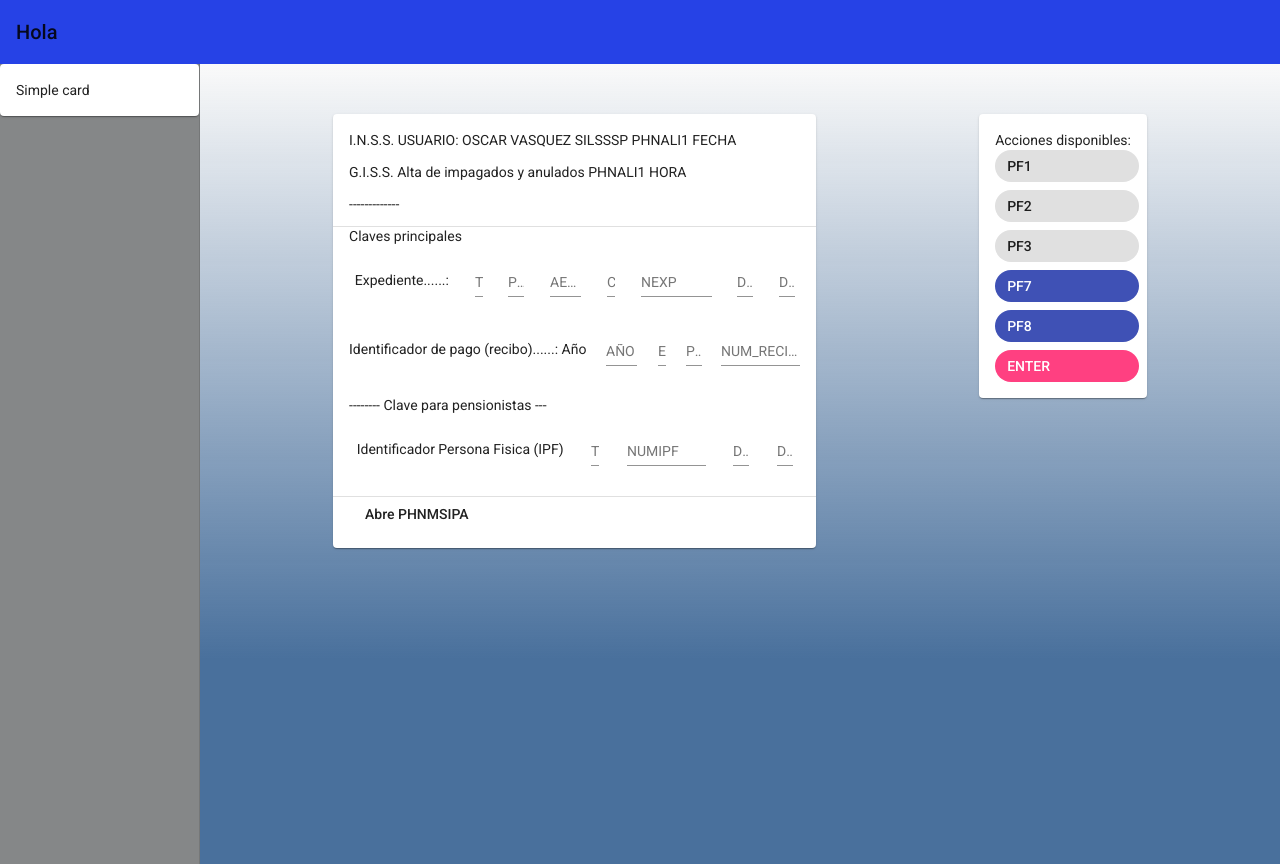
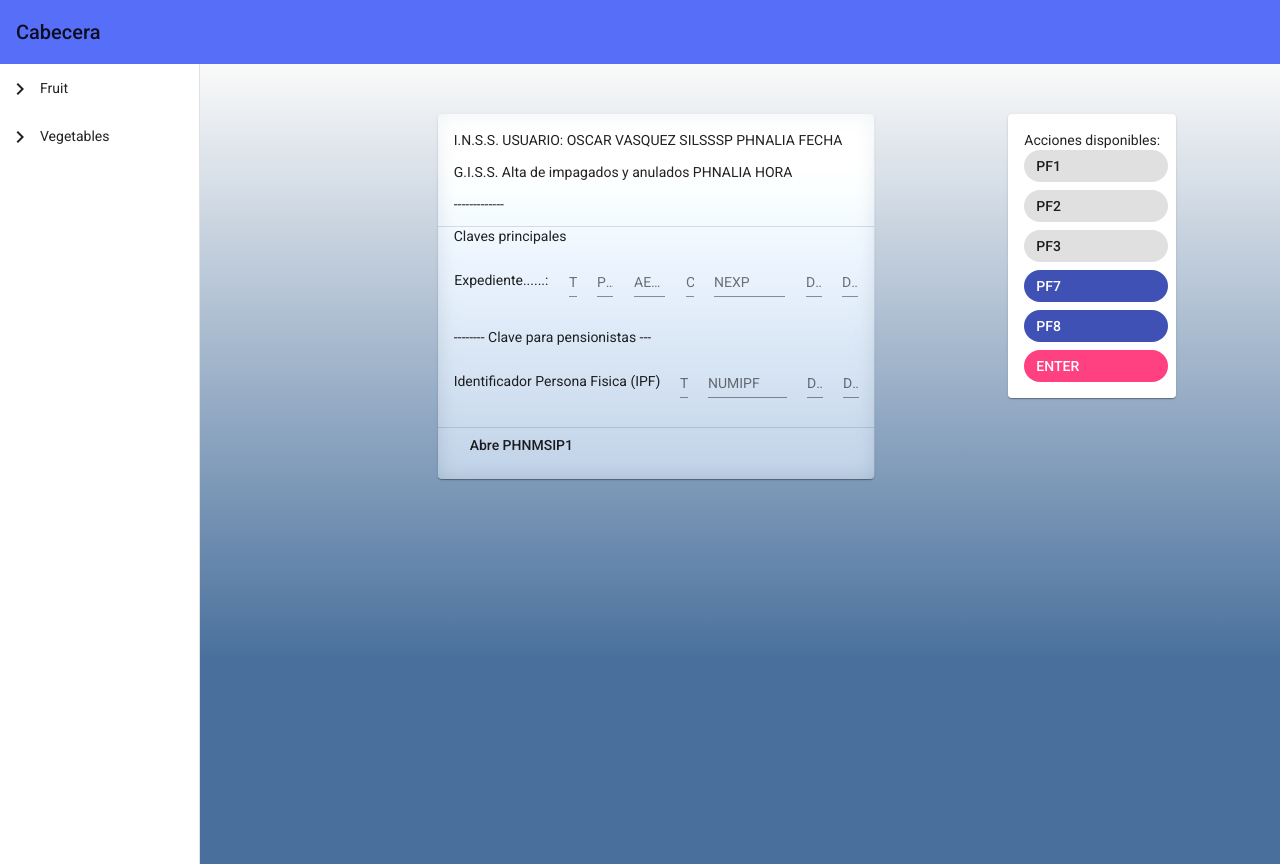
Before and after one commit to Oscarvas/ngmock, an Angular app: page /ph1 in a window 1280 px wide. Before the commit this address led to /. Built offline with nearby package versions, Linux system fonts and the light colour scheme.

Commit message:
Añadido router

```diff
--- a/src/app/app-routing.module.ts
+++ b/src/app/app-routing.module.ts
@@ -1,7 +1,14 @@
 import { NgModule } from '@angular/core';
 import { RouterModule, Routes } from '@angular/router';
+import { Phnmali1Component } from './phnmali1/phnmali1.component';
+import { PhnmaliaComponent } from './phnmalia/phnmalia.component';
 
-const routes: Routes = [];
+const routes: Routes = [
+  { path: 'ph1', component: PhnmaliaComponent },
+  { path: 'ph2', component: Phnmali1Component },
+  { path: '',   redirectTo: '/ph1', pathMatch: 'full' }
+
+];
 
 @NgModule({
   imports: [RouterModule.forRoot(routes)],
--- a/src/app/app.component.html
+++ b/src/app/app.component.html
@@ -1,12 +1,14 @@
 <mat-toolbar class="superior">
-<span>Hola</span>
+<span>Cabecera</span>
 </mat-toolbar>
 <mat-sidenav-container class="example-container">
   <mat-sidenav opened mode="side" class="lateral">
-    <mat-card>Simple card</mat-card>
+    <app-my-side></app-my-side>
    </mat-sidenav>
    <div class="contenedor">
-    <app-phnmali1></app-phnmali1>
+     <router-outlet></router-outlet>
+    <!-- <app-phnmali1></app-phnmali1> -->
+    <!-- <app-phnmalia></app-phnmalia> -->
     <app-pfpagina></app-pfpagina>
   </div>
 
--- a/src/app/app.component.scss
+++ b/src/app/app.component.scss
@@ -22,11 +22,12 @@
   display: flex;
   align-items: center;
   width: 200px;
-  background-color: #858788;
+  // background-color: #858788;
 }
 
 .superior{
-  background-color: rgb(38, 66, 230);
+  background-color: rgb(87, 111, 248);
   display: flex;
   align-items: center;
+
 }
--- a/src/app/app.module.ts
+++ b/src/app/app.module.ts
@@ -11,6 +11,7 @@
 import { CabeceraComponent } from './cabecera/cabecera.component';
 import { PfpaginaComponent } from './pfpagina/pfpagina.component';
 import { Phnmsip1Component } from './phnmsip1/phnmsip1.component';
+import { MySideComponent } from './my-side/my-side.component';
 
 @NgModule({
   declarations: [
@@ -20,7 +21,8 @@
     PhnmaliaComponent,
     CabeceraComponent,
     PfpaginaComponent,
-    Phnmsip1Component
+    Phnmsip1Component,
+    MySideComponent
   ],
   imports: [
     BrowserModule,
--- /dev/null
+++ b/src/app/my-side/my-side.component.html
@@ -0,0 +1,26 @@
+<mat-tree [dataSource]="dataSource" [treeControl]="treeControl" class="example-tree">
+  <!-- This is the tree node template for leaf nodes -->
+  <!-- There is inline padding applied to this node using styles.
+    This padding value depends on the mat-icon-button width. -->
+  <mat-tree-node *matTreeNodeDef="let node" matTreeNodeToggle>
+      {{node.name}}
+  </mat-tree-node>
+  <!-- This is the tree node template for expandable nodes -->
+  <mat-nested-tree-node *matTreeNodeDef="let node; when: hasChild">
+      <div class="mat-tree-node">
+        <button mat-icon-button matTreeNodeToggle
+                [attr.aria-label]="'Toggle ' + node.name">
+          <mat-icon class="mat-icon-rtl-mirror">
+            {{treeControl.isExpanded(node) ? 'expand_more' : 'chevron_right'}}
+          </mat-icon>
+        </button>
+        {{node.name}}
+      </div>
+      <!-- There is inline padding applied to this div using styles.
+          This padding value depends on the mat-icon-button width.  -->
+      <div [class.example-tree-invisible]="!treeControl.isExpanded(node)"
+          role="group">
+        <ng-container matTreeNodeOutlet></ng-container>
+    </div>
+  </mat-nested-tree-node>
+</mat-tree>
--- /dev/null
+++ b/src/app/my-side/my-side.component.scss
@@ -0,0 +1,26 @@
+.example-tree-invisible {
+  display: none;
+}
+
+.example-tree ul,
+.example-tree li {
+  margin-top: 0;
+  margin-bottom: 0;
+  list-style-type: none;
+}
+
+/*
+ * This padding sets alignment of the nested nodes.
+ */
+.example-tree .mat-nested-tree-node div[role=group] {
+  padding-left: 40px;
+}
+
+/*
+ * Padding for leaf nodes.
+ * Leaf nodes need to have padding so as to align with other non-leaf nodes
+ * under the same parent.
+ */
+.example-tree div[role=group] > .mat-tree-node {
+  padding-left: 40px;
+}
--- /dev/null
+++ b/src/app/my-side/my-side.component.ts
@@ -0,0 +1,53 @@
+import { NestedTreeControl } from '@angular/cdk/tree';
+import { Component, OnInit } from '@angular/core';
+import { MatTreeNestedDataSource } from '@angular/material/tree';
+
+/**
+ * Food data with nested structure.
+ * Each node has a name and an optional list of children.
+ */
+ interface FoodNode {
+  name: string;
+  children?: FoodNode[];
+}
+
+const TREE_DATA: FoodNode[] = [
+  {
+    name: 'Fruit',
+    children: [{name: 'Apple'}, {name: 'Banana'}, {name: 'Fruit loops'}],
+  },
+  {
+    name: 'Vegetables',
+    children: [
+      {
+        name: 'Green',
+        children: [{name: 'Broccoli'}, {name: 'Brussels sprouts'}],
+      },
+      {
+        name: 'Orange',
+        children: [{name: 'Pumpkins'}, {name: 'Carrots'}],
+      },
+    ],
+  },
+];
+
+@Component({
+  selector: 'app-my-side',
+  templateUrl: './my-side.component.html',
+  styleUrls: ['./my-side.component.scss']
+})
+export class MySideComponent implements OnInit {
+
+  treeControl = new NestedTreeControl<FoodNode>(node => node.children);
+  dataSource = new MatTreeNestedDataSource<FoodNode>();
+
+  constructor() {
+    this.dataSource.data = TREE_DATA;
+  }
+
+  hasChild = (_: number, node: FoodNode) => !!node.children && node.children.length > 0;
+
+  ngOnInit(): void {
+  }
+
+}
```
Also changed, not shown: 1 other file (tests, documents, lock files or other folders).
